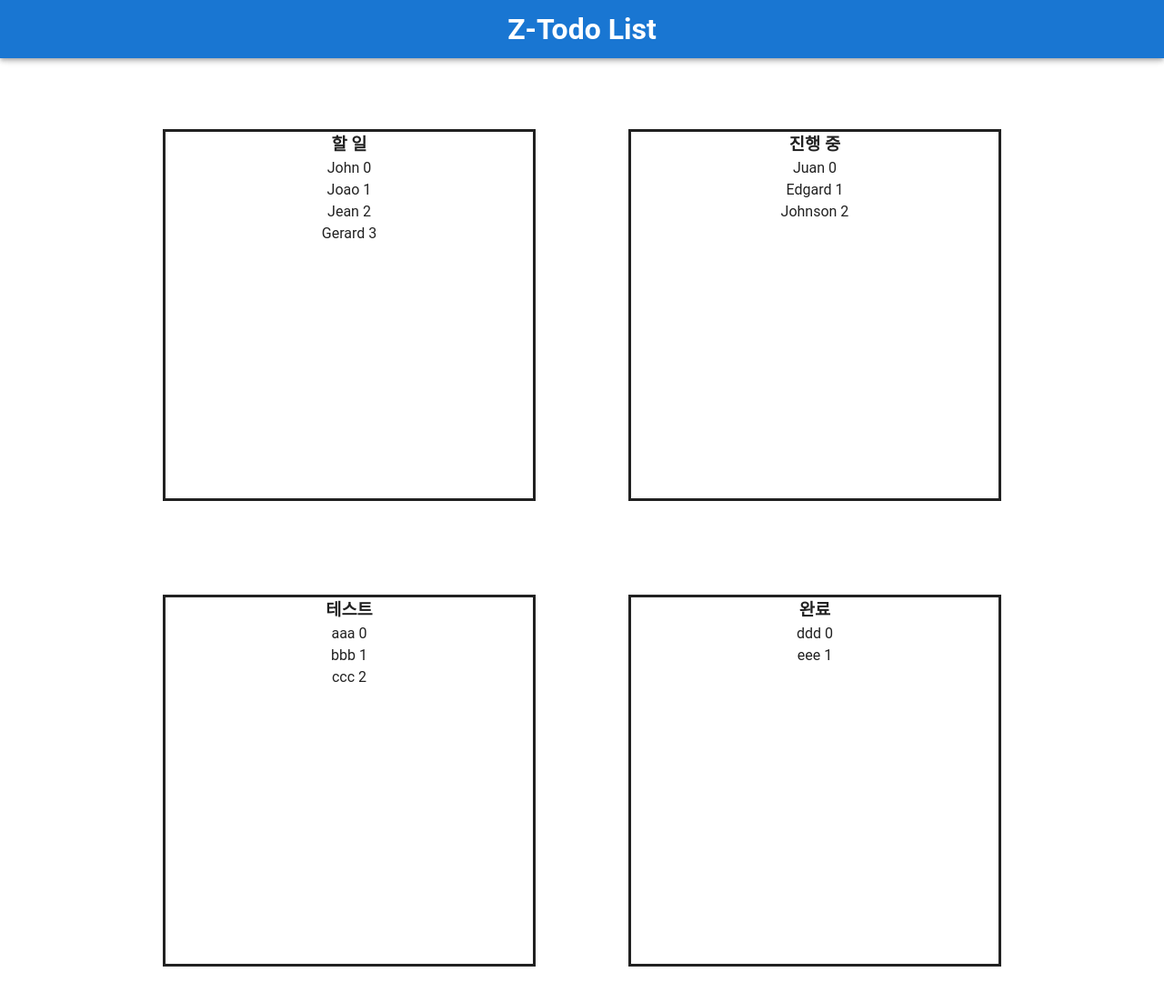
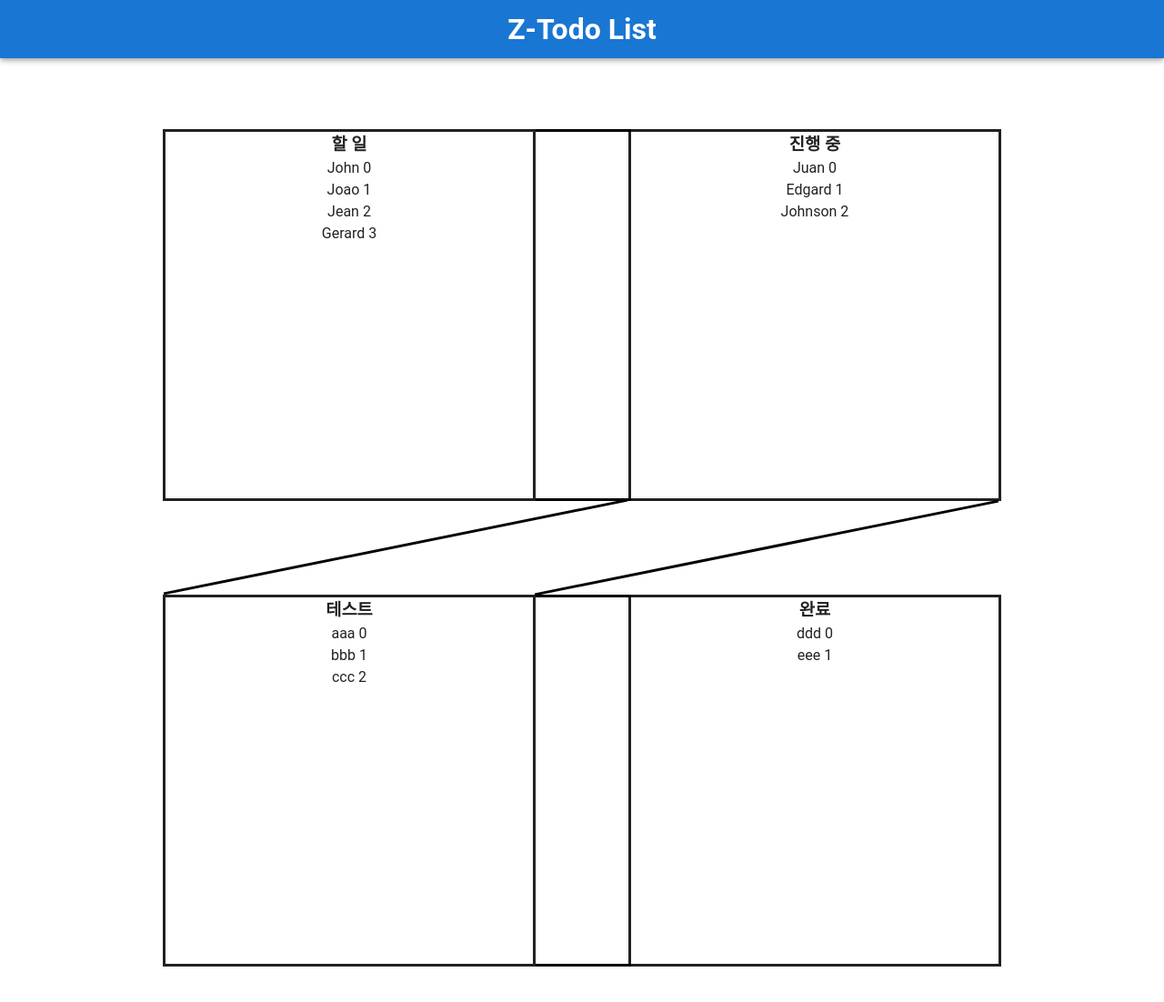
Before and after one commit to G-FECO/Ztodo, a Vue app in the folder front/: page / in a window 1280 px wide. Shown: the top 1102 px of the page at 91% size. Built offline with nearby package versions, Linux system fonts and the light colour scheme; the HTML template or start-up script is replaced by a standard one.

Commit message:
[추가] outline, dialog css added

```diff
--- a/front/src/components/TodoList.vue
+++ b/front/src/components/TodoList.vue
@@ -52,6 +52,13 @@
       </draggable>
     </div>
   </div>
+  <div class="outline1"></div>
+  <div class="outline2"></div>
+  <div class="outline3"></div>
+  <div class="outline4"></div>
+  <div class="diagonal1"></div>
+  <div class="diagonal2"></div>
+  <div class="dotDiagonal"></div>
 </div>
 </template>
 <script>
@@ -128,4 +135,65 @@ export default {
   margin: 5%;
   border-style: solid;
 }
+
+.outline1 {
+  position: absolute;
+  width: 105px;
+  height: 3px;
+  top: 5%;
+  left: 45%;
+  background-color: black;
+  transform: rotate();
+}
+
+.outline2 {
+  position: absolute;
+  width: 105px;
+  height: 3px;
+  top: 44.7%;
+  left: 45%;
+  background-color: black;
+  transform: rotate();
+}
+
+.outline3 {
+  position: absolute;
+  width: 105px;
+  height: 3px;
+  top: 55%;
+  left: 45%;
+  background-color: black;
+  transform: rotate();
+}
+
+.outline4 {
+  position: absolute;
+  width: 105px;
+  height: 3px;
+  top: 94.7%;
+  left: 45%;
+  background-color: black;
+  transform: rotate();
+}
+
+.diagonal1 {
+  position: absolute;
+  width: 520px;
+  height: 3px;
+  top: 49.8%;
+  left: 4.6%;
+  background-color: black;
+  transform: rotate(-11.4deg);
+}
+
+.diagonal2 {
+  position: absolute;
+  width: 520px;
+  height: 3px;
+  top: 49.87%;
+  left: 44.4%;
+  background-color: black;
+  transform: rotate(-11.4deg);
+}
+
 </style>
```
